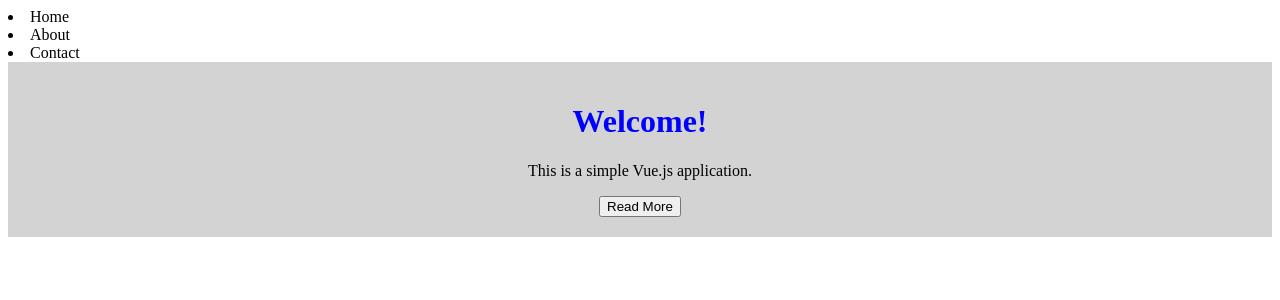
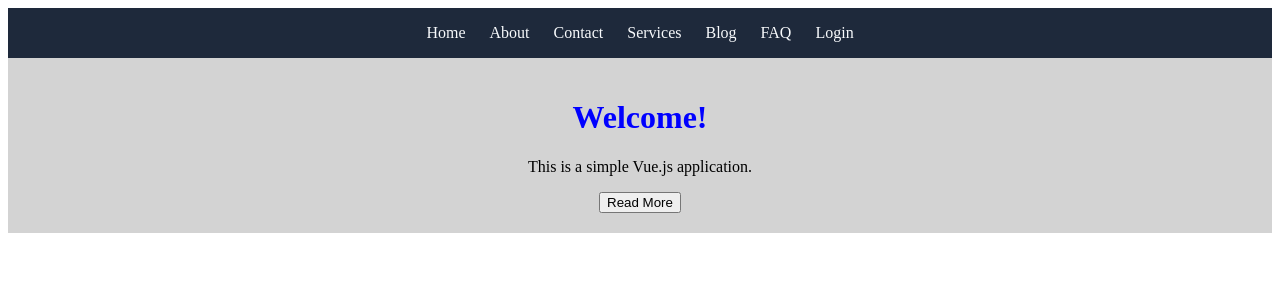
Before and after one commit to MBUDA-BRANICE-NJIRA/Vue-Js-Beginner-Project, a Vue app: page / in a window 1280 px wide. Shown: the top 300 px of the page. Built offline with nearby package versions, Linux system fonts and the light colour scheme.

Commit message:
Succesfuly styled the Navbar

```diff
--- a/src/components/NavBar.vue
+++ b/src/components/NavBar.vue
@@ -1,15 +1,49 @@
 <template>
-<div>
-    <li>Home</li>
-    <li>About</li>
-    <li>Contact</li>
-</div>
+  <nav class="navbar">
+
+    <ul class="nav-list">
+      <li class="nav-item"><a href="/">Home</a></li>
+      <li class="nav-item"><a href="/about">About</a></li>
+      <li class="nav-item"><a href="/contact">Contact</a></li>
+      <li class="nav-item"><a href="/services">Services</a></li>
+      <li class="nav-item"><a href="/blog">Blog</a></li>
+      <li class="nav-item"><a href="/faq">FAQ</a></li>
+      <li class="nav-item"><a href="/login">Login</a></li>
+
+    </ul>
+  </nav>
 </template>
 
 <script>
 export default {
-  name:'NavBar',
+  name: 'NavBar',
 };
 </script>
 
-<style></style>
+<style scoped>
+.navbar {
+  background-color: #1e293b; /* slate-800 */
+  padding: 1rem;
+
+}
+
+.nav-list {
+  list-style: none;
+  display: flex;
+  gap: 1.5rem;
+  margin: 0;
+  padding: 0;
+  justify-content: center;
+}
+
+.nav-item a {
+  color: #f8fafc; /* slate-50 */
+  text-decoration: none;
+  font-weight: 500;
+  transition: color 0.3s ease;
+}
+
+.nav-item a:hover {
+  color: #38bdf8; /* sky-400 */
+}
+</style>
```
